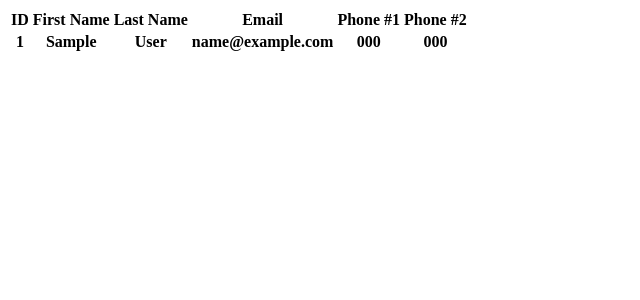
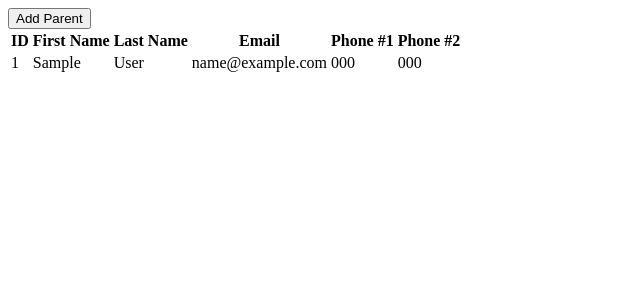
Before and after one commit to ykonlan/yodaycare, a Django app: template templates/parents/view_all.html in a window 1280 px wide. Shown: the top 300 px of the page, without its empty margins (0-640 px from the left). Run offline with Django 5.2, Linux system fonts and the light colour scheme; tables that the repository leaves empty hold one stand-in row (values such as "Sample post"); the template is opened without the code that fills it: values that come from a table or form of the project are taken from there, most other values are stand-ins (such as "Sample title", 1, 10 or a date in 2020); lists and menus that the app fills with data are empty; parts of the project's set-up code (start-up, migrations or seed data) failed here and were passed over.

Commit message:
view all parents and add parent frontend skeleton done

```diff
--- a/config/settings.py
+++ b/config/settings.py
@@ -120,6 +120,9 @@ USE_TZ = True
 # https://docs.djangoproject.com/en/5.0/howto/static-files/
 
 STATIC_URL = "static/"
+STATICFILES_DIRS = [
+    BASE_DIR / "static",
+]
 
 LOGIN_URL = "/login/"
 LOGIN_REDIRECT_URL = "/dashboard/"
--- /dev/null
+++ b/static/users/css/view-all-parents.css
@@ -0,0 +1,27 @@
+#modal{
+    position: fixed;
+    inset: 0;
+    display: none;
+    justify-content: center;
+    align-items: center;
+    background-color: rgba(0, 0, 0, 0.5);
+}
+
+#modal-content{
+    background-color: white;
+    padding: 24px;
+}
+
+#close-modal{
+    justify-self: flex-end;
+}
+
+.modal-header{
+    width: 100%;
+    display: flex;
+    justify-content: space-between;
+}
+
+#modal.show{
+    display: flex;
+}
--- /dev/null
+++ b/static/users/js/view-all-parents.js
@@ -0,0 +1,11 @@
+let modal_box = document.querySelector("#modal");
+let addParentBtn = document.querySelector("#add-parent");
+addParentBtn.addEventListener("click", function(e){
+    modal_box.classList.add("show")
+})
+
+let closeModalBtn = document.querySelector("#close-modal");
+closeModalBtn.addEventListener("click", function(e){
+    modal_box.classList.remove("show");
+    console.log(modal_box.className);
+})
--- a/templates/parents/view_all.html
+++ b/templates/parents/view_all.html
@@ -1,11 +1,18 @@
+{% load static %}
+
 <!DOCTYPE html>
 <html lang="en">
 <head>
     <meta charset="UTF-8">
     <meta name="viewport" content="width=device-width, initial-scale=1.0">
     <title>View All Parents</title>
+    <link rel="stylesheet" href="{% static 'users/css/view-all-parents.css' %}">
+    <script src="{% static 'users/js/view-all-parents.js' %}" defer></script>
 </head>
 <body>
+    <button id="add-parent">
+        Add Parent
+    </button>
     <table>
         <tr>
             <th>ID</th>
@@ -18,14 +25,36 @@
 
         {% for parent in parents %}
             <tr>
-                <th>{{parent.id}}</th>
-                <th>{{parent.first_name}}</th>
-                <th>{{parent.last_name}}</th>
-                <th>{{parent.email}}</th>
-                <th>{{parent.profile.user_phone_1}}</th>
-                <th>{{parent.profile.user_phone_2}}</th>
+                <td>{{parent.id}}</td>
+                <td>{{parent.first_name}}</td>
+                <td>{{parent.last_name}}</td>
+                <td>{{parent.email}}</td>
+                <td>{{parent.profile.user_phone_1}}</td>
+                <td>{{parent.profile.user_phone_2}}</td>
             </tr>
         {% endfor %}
     </table>
+
+    <div id="modal">
+        <div id="modal-content">
+            <div class="modal-header">
+                Add Parent
+                <button id="close-modal">&times;</button>
+            </div>
+
+            <form action="POST">
+                {{new_user_form.as_p}}
+
+                {{new_user_profile_form.as_p}}
+
+                <button type="submit">Add Parent</button>
+            </form>
+        </div>
+    </div>
 </body>
 </html>
+
+
+<script>
+
+</script>
```
Also changed, not shown: users/views.py (+24 -15 lines).
